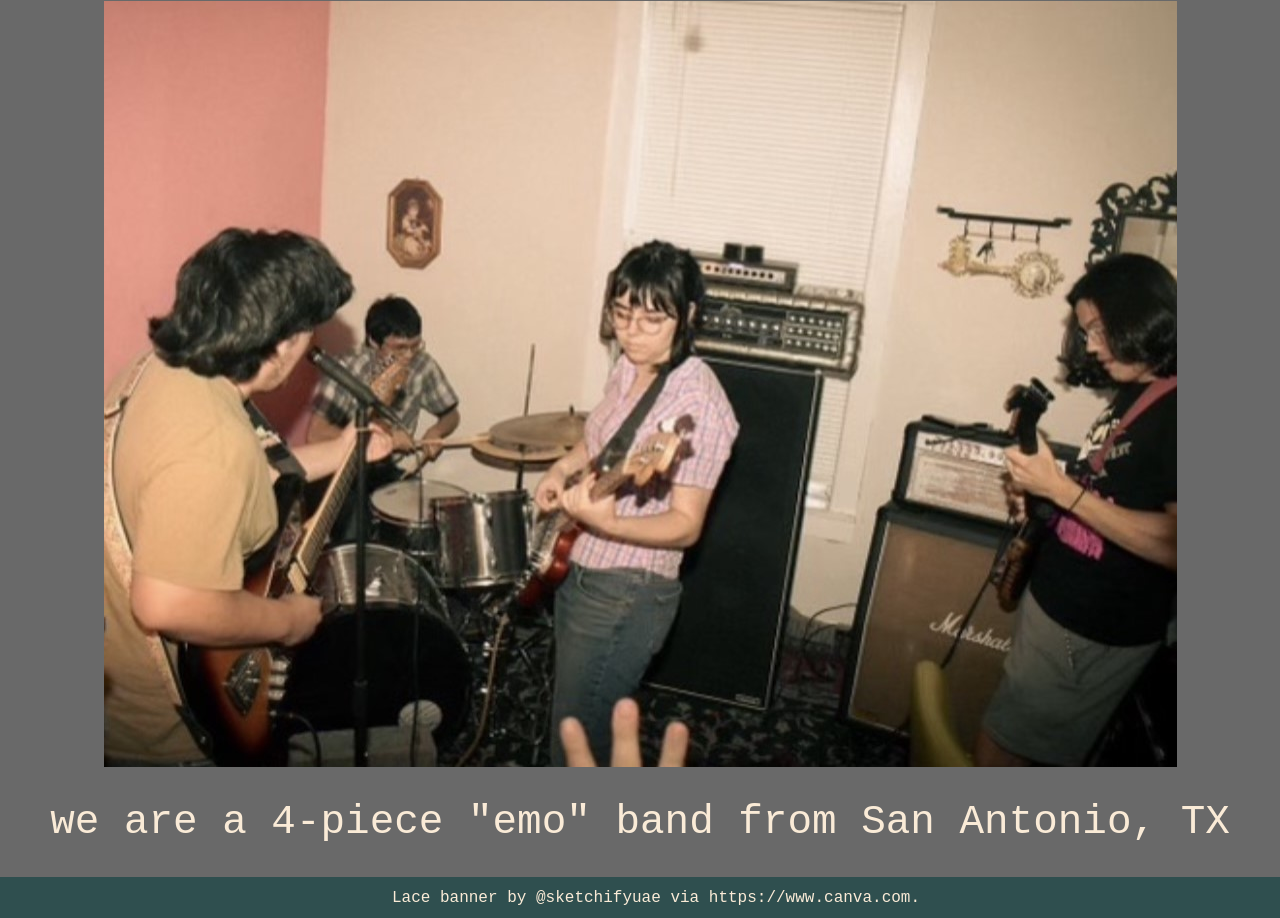
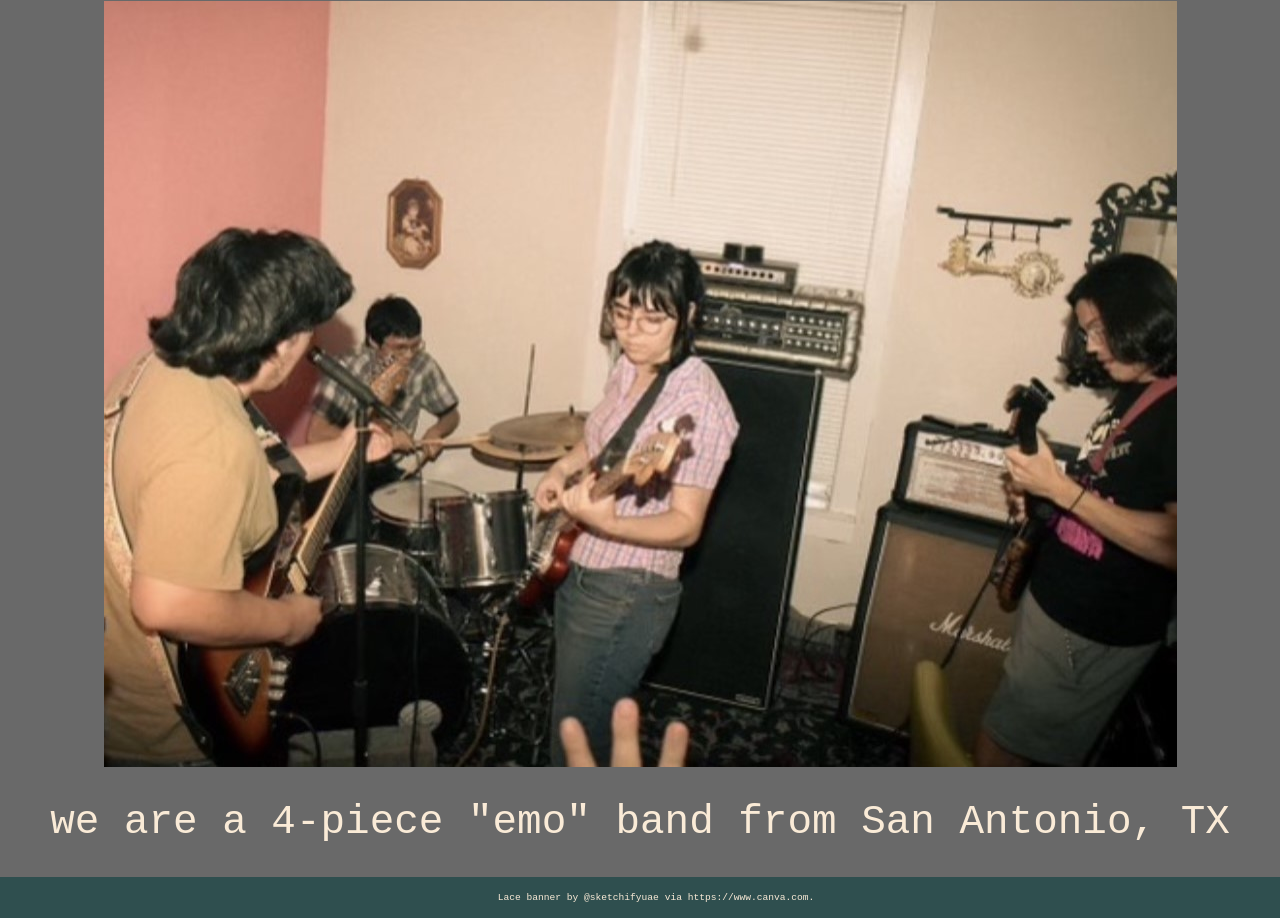
Before and after one commit to SamEscamilla/certain_seasons_band, a plain HTML site: page index.html in a window 1280 px wide. Shown: the part 731-1649 px from the top of the page. Drawn offline with Linux system fonts and the light colour scheme.

Commit message:
made footer text smaller

```diff
--- a/styles.css
+++ b/styles.css
@@ -146,5 +146,7 @@ footer {
     padding: 0.5rem 1rem;
 }
 footer h4 {
+    white-space: nowrap;
     font-weight: lighter;
+    font-size: 0.6rem;
 }
```
